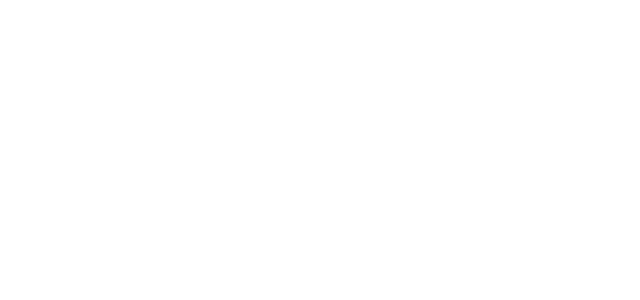
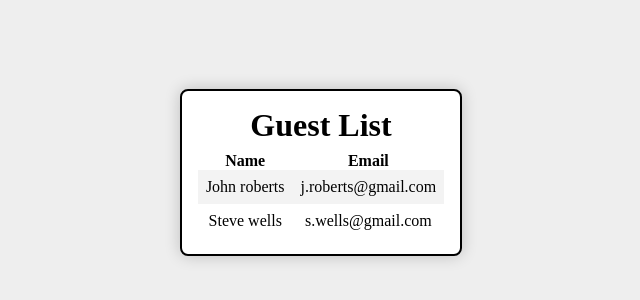
Before and after one commit to Lovepreet-Kaur-13/guest-list, a React (Vite) app: page / in a window 1280 px wide. Shown: the part 228-528 px from the top of the page, without its empty margins (319-959 px from the left). Built offline with nearby package versions, Linux system fonts and the light colour scheme.

Commit message:
added basic stucture to render gueslist using placeholder

```diff
--- a/src/App.jsx
+++ b/src/App.jsx
@@ -1,3 +1,45 @@
+import "./index.css";
+
 export default function App() {
-  return <></>;
+  const guestList = [
+    {
+      name: "John roberts",
+      email: "j.roberts@gmail.com",
+    },
+    {
+      name: "Steve wells",
+      email: "s.wells@gmail.com",
+    },
+  ];
+
+  function GuestList() {
+    return (
+      <>
+        <h1>Guest List</h1>
+        <table>
+          <thead>
+            <tr>
+              <th>Name</th>
+              <th>Email</th>
+            </tr>
+          </thead>
+          <tbody>
+            {guestList.map((guest) => (
+              <tr key={guest.id}>
+                <td>{guest.name}</td>
+                <td>{guest.email}</td>
+              </tr>
+            ))}
+          </tbody>
+        </table>
+      </>
+    );
+  }
+  return (
+    <>
+      <main>
+        <GuestList />
+      </main>
+    </>
+  );
 }
--- a/src/index.css
+++ b/src/index.css
@@ -0,0 +1,52 @@
+* {
+  margin: 0;
+  padding: 0;
+  box-sizing: border-box;
+}
+
+body {
+  background: #eee;
+}
+
+#root {
+  display: flex;
+  justify-content: center;
+  align-items: center;
+  height: 100vh;
+}
+
+main {
+  padding: 1rem;
+  border: 2px solid;
+  border-radius: 0.5rem;
+  background: white;
+  box-shadow: 0 0 1rem rgba(0, 0, 0, 0.2);
+}
+
+article,
+main {
+  display: grid;
+  gap: 1ch;
+}
+
+table,
+h1 {
+  text-align: center;
+}
+
+table {
+  border-collapse: collapse;
+}
+
+tbody tr:nth-child(odd) {
+  background: #f3f3f3;
+}
+
+tbody tr:hover {
+  cursor: pointer;
+  background: rgba(255, 255, 0, 0.5);
+}
+
+td {
+  padding: 1ch;
+}
```
